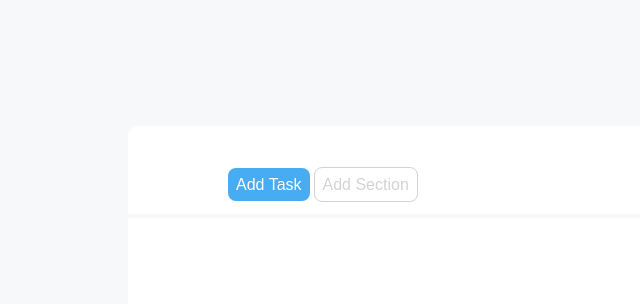
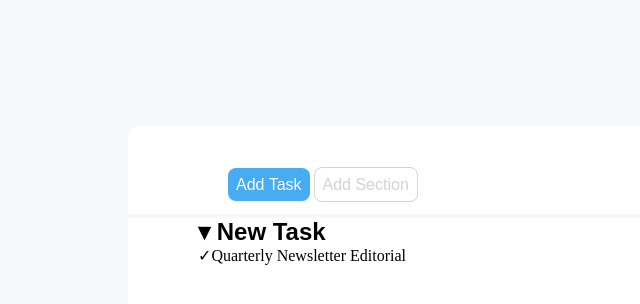
Before and after one commit to CarmeloZiino/html-css-toboolist, a plain HTML site: page index.html in a window 1280 px wide. Shown: the part 92-396 px from the top of the page, without its empty margins (0-640 px from the left). Drawn offline with Linux system fonts and the light colour scheme.

Commit message:
Prime righe della check list. Aggiunto il Check Mark e sistemati padding e margini

```diff
--- a/css/style.css
+++ b/css/style.css
@@ -32,7 +32,7 @@ body {
 }
 
 .button-line {
-    margin-left: 100px;
+  margin-left: 100px;
 }
 
 hr {
@@ -41,8 +41,6 @@ hr {
   margin-left: 0px;
   border: 2px solid #f7f8f9;
 }
-
-
 
 #b-first {
   background-color: #47acf2;
@@ -55,3 +53,17 @@ hr {
   border-color: lightgray;
   border: 1px solid;
 }
+
+.check-list {
+    margin-left: 10%;
+}
+
+.title-check-list {
+    font-family:Arial, Helvetica, sans-serif;
+    font-size: 18pt;
+    font-weight: bold;
+    }
+
+.list {
+
+}
--- a/index.html
+++ b/index.html
@@ -26,9 +26,16 @@
                  <span class="button" id="b-first"> Add Task</span>
                  <span class="button" id="b-second"> Add Section</span>
              </div>
+
              <hr>
 
-
+                <!-- Dati ToDoList -->
+                 <div class="check-list">
+                    <p class="title-check-list"> <span>&#9662</span> New Task</p>
+                    <p class="list">
+                        <span class="check-mark">&#10003;</span>Quarterly Newsletter <span class="type">Editorial</span>
+                    </p>
+                 </div>
           </div>
 
 
```
Lines whose indentation alone changed are shown as unchanged.
